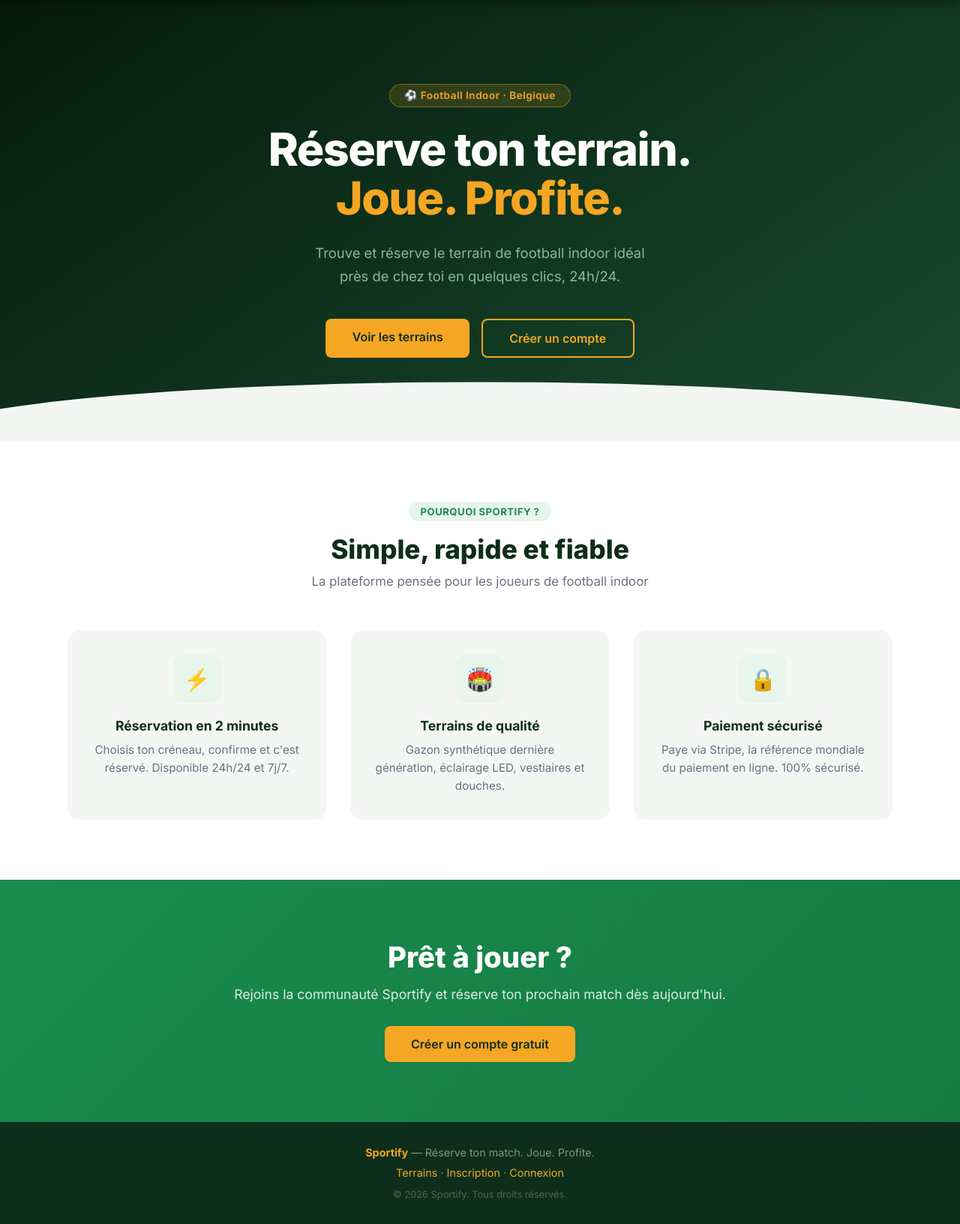
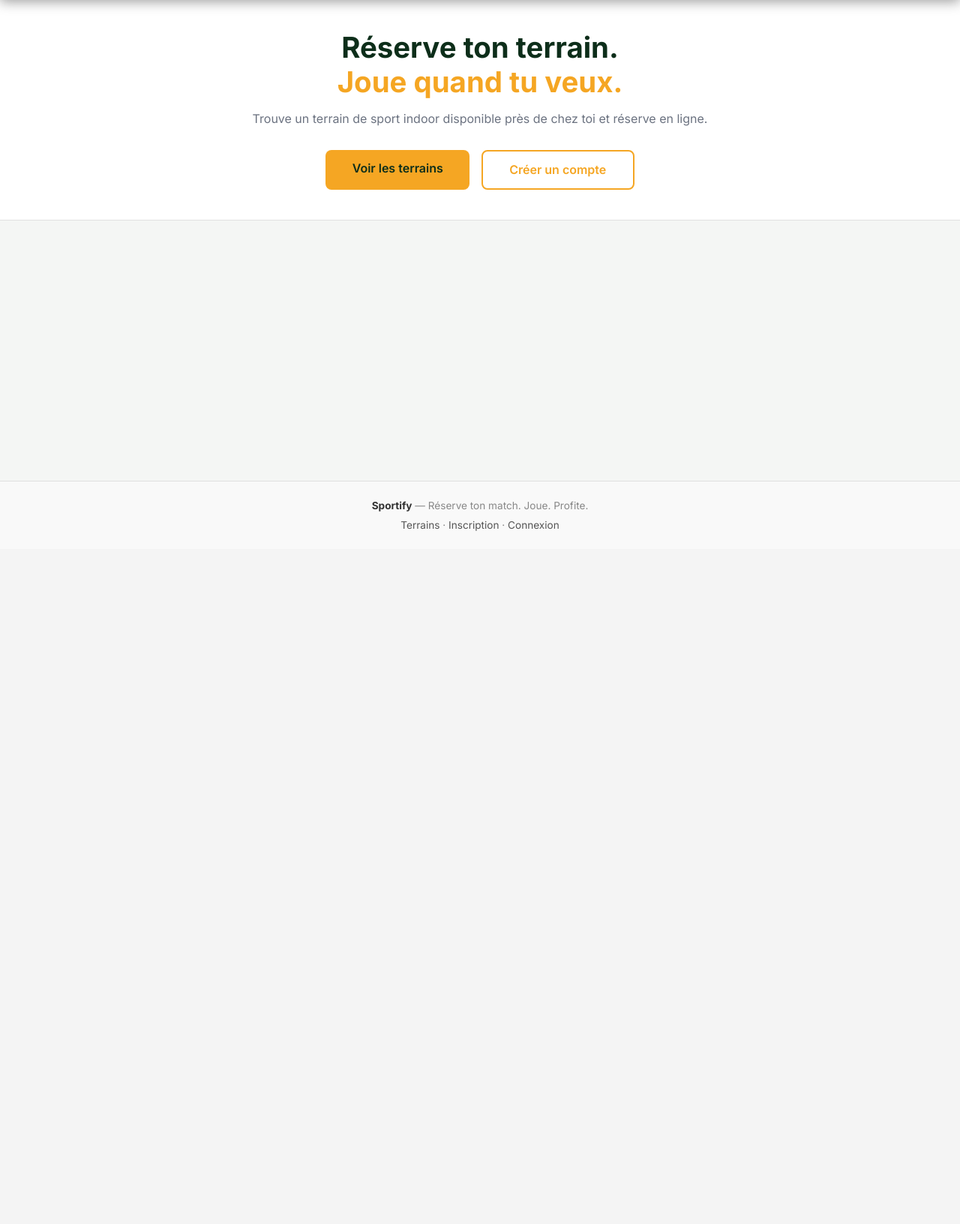
Before and after one commit to Morad-eh/sportify, a Django app: template gestion/templates/gestion/home.html in a window 1280 px wide. Shown: the part 68-1700 px from the top of the page at 75% size. After the commit the page ends 776 px from the top, so only its background shows below. Run offline with Django 3.2, Linux system fonts and the light colour scheme; the template is opened without the code that fills it, so the values that code supplies are empty.

Commit message:
Mise a jour

```diff
--- a/gestion/templates/gestion/base.html
+++ b/gestion/templates/gestion/base.html
@@ -130,16 +130,17 @@
         main { flex: 1; }
 
         footer {
-            background: var(--vert-nuit);
-            color: #7a9a85;
+            background: #f9f9f9;
+            color: #888888;
             text-align: center;
-            padding: 2rem;
-            font-size: 0.9rem;
+            padding: 1.5rem 2rem;
+            font-size: 0.85rem;
             margin-top: auto;
+            border-top: 1px solid #e0e0e0;
         }
 
-        footer strong { color: var(--or); }
-        footer a { color: var(--or); text-decoration: none; }
+        footer strong { color: #333; }
+        footer a { color: #555; text-decoration: none; }
         footer a:hover { text-decoration: underline; }
 
         .container {
@@ -215,7 +216,6 @@
             <a href="{% url 'inscription' %}">Inscription</a> &middot;
             <a href="{% url 'connexion' %}">Connexion</a>
         </p>
-        <p style="margin-top:0.8rem; font-size:0.8rem; color:#4a6a54;">&copy; 2026 Sportify. Tous droits réservés.</p>
     </footer>
 </body>
 </html>
--- a/gestion/templates/gestion/home.html
+++ b/gestion/templates/gestion/home.html
@@ -1,63 +1,28 @@
 {% extends 'gestion/base.html' %}
 
-{% block title %}Sportify — Réserve ton terrain de football{% endblock %}
+{% block title %}Sportify — Réservation de terrains sportifs indoor{% endblock %}
 
 {% block extra_css %}
 .hero {
-    background: linear-gradient(145deg, #061a0c 0%, #0D2E1A 40%, #1a4a2e 100%);
-    color: var(--blanc);
-    padding: 7rem 2rem;
+    background: var(--blanc);
+    color: var(--vert-nuit);
+    padding: 2.5rem 2rem;
     text-align: center;
-    position: relative;
-    overflow: hidden;
-}
-
-.hero::after {
-    content: '';
-    position: absolute;
-    bottom: 0;
-    left: 0;
-    right: 0;
-    height: 80px;
-    background: var(--gris-clair);
-    clip-path: ellipse(60% 100% at 50% 100%);
-}
-
-.hero-content {
-    position: relative;
-    max-width: 720px;
-    margin: 0 auto;
-    z-index: 1;
-}
-
-.hero-badge {
-    display: inline-block;
-    background: rgba(245,166,35,0.15);
-    color: var(--or);
-    border: 1px solid rgba(245,166,35,0.4);
-    border-radius: 999px;
-    padding: 0.4rem 1.2rem;
-    font-size: 0.85rem;
-    font-weight: 600;
-    margin-bottom: 1.5rem;
-    letter-spacing: 0.5px;
+    border-bottom: 1px solid #e0e0e0;
 }
 
 .hero h1 {
-    font-size: 3.8rem;
-    font-weight: 800;
-    line-height: 1.08;
-    margin-bottom: 1.5rem;
-    letter-spacing: -1.5px;
+    font-size: 2.4rem;
+    font-weight: 700;
+    margin-bottom: 1rem;
 }
 
-.hero h1 .highlight { color: var(--or); }
+.hero h1 span { color: var(--or); }
 
 .hero p {
-    font-size: 1.15rem;
-    color: #8ab89a;
-    margin-bottom: 2.5rem;
-    line-height: 1.7;
+    font-size: 1rem;
+    color: var(--gris);
+    margin-bottom: 2rem;
 }
 
 .hero-cta {
@@ -67,110 +32,27 @@
     flex-wrap: wrap;
 }
 
-.features {
-    padding: 5rem 2rem;
-    background: var(--blanc);
-}
-
-.features-inner {
-    max-width: 1100px;
-    margin: 0 auto;
-}
-
-.section-header {
-    text-align: center;
-    margin-bottom: 3.5rem;
-}
-
-.section-tag {
-    display: inline-block;
-    background: #e8f5ed;
-    color: var(--vert-gazon);
-    border-radius: 999px;
-    padding: 0.3rem 1rem;
-    font-size: 0.82rem;
-    font-weight: 700;
-    letter-spacing: 0.5px;
-    margin-bottom: 1rem;
-}
-
-.section-header h2 {
-    font-size: 2.2rem;
-    font-weight: 800;
-    color: var(--vert-nuit);
-    margin-bottom: 0.75rem;
-}
-
-.section-header p {
-    color: var(--gris);
-    font-size: 1.05rem;
-}
-
-.features-grid {
-    display: grid;
-    grid-template-columns: repeat(3, 1fr);
-    gap: 2rem;
-}
-
-.feature-card {
-    background: var(--gris-clair);
-    border-radius: 16px;
-    padding: 2rem;
-    text-align: center;
-}
-
-.feature-icon {
-    width: 64px;
-    height: 64px;
-    background: #e8f5ed;
-    border-radius: 14px;
-    display: flex;
-    align-items: center;
-    justify-content: center;
-    margin: 0 auto 1.25rem;
-    font-size: 1.8rem;
-}
-
-.feature-card h3 {
-    font-size: 1.1rem;
-    font-weight: 700;
-    color: var(--vert-nuit);
-    margin-bottom: 0.6rem;
-}
-
-.feature-card p {
-    color: var(--gris);
-    font-size: 0.95rem;
-    line-height: 1.6;
-}
-
 .terrains-section {
-    padding: 5rem 2rem;
+    padding: 2rem 2rem 3rem;
     background: var(--gris-clair);
 }
 
 .terrains-inner {
-    max-width: 1200px;
+    max-width: 1100px;
     margin: 0 auto;
 }
 
 .section-topbar {
     display: flex;
     justify-content: space-between;
-    align-items: flex-end;
-    margin-bottom: 2rem;
+    align-items: center;
+    margin-bottom: 1.5rem;
 }
 
 .section-topbar h2 {
-    font-size: 2rem;
-    font-weight: 800;
+    font-size: 1.6rem;
+    font-weight: 700;
     color: var(--vert-nuit);
-}
-
-.section-topbar p {
-    color: var(--gris);
-    font-size: 0.95rem;
-    margin-top: 0.3rem;
 }
 
 .terrains-grid {
@@ -181,44 +63,42 @@
 
 .terrain-card {
     background: var(--blanc);
-    border-radius: 14px;
+    border-radius: 10px;
     overflow: hidden;
-    box-shadow: 0 2px 12px rgba(0,0,0,0.07);
-    transition: transform 0.22s, box-shadow 0.22s;
     text-decoration: none;
     color: inherit;
     display: block;
+    border: 1px solid #e0e0e0;
 }
 
 .terrain-card:hover {
-    transform: translateY(-4px);
-    box-shadow: 0 10px 30px rgba(0,0,0,0.13);
+    border-color: var(--vert-gazon);
 }
 
 .terrain-thumb {
-    height: 160px;
-    background: linear-gradient(135deg, #0D2E1A 0%, #1A8C4E 100%);
+    height: 130px;
+    background: #eeeeee;
     display: flex;
     align-items: center;
     justify-content: center;
-    font-size: 4rem;
+    font-size: 3rem;
 }
 
 .terrain-body {
-    padding: 1.25rem;
+    padding: 1rem;
 }
 
 .terrain-body h3 {
-    font-weight: 700;
-    font-size: 1.05rem;
+    font-weight: 600;
+    font-size: 1rem;
     color: var(--vert-nuit);
-    margin-bottom: 0.4rem;
+    margin-bottom: 0.3rem;
 }
 
 .terrain-loc {
     color: var(--gris);
-    font-size: 0.88rem;
-    margin-bottom: 1rem;
+    font-size: 0.85rem;
+    margin-bottom: 0.8rem;
 }
 
 .terrain-footer {
@@ -228,8 +108,8 @@
 }
 
 .price-label {
-    font-size: 1.25rem;
-    font-weight: 800;
+    font-size: 1.1rem;
+    font-weight: 700;
     color: var(--vert-gazon);
 }
 
@@ -239,49 +119,21 @@
     color: var(--gris);
 }
 
-.empty-terrains {
-    text-align: center;
-    padding: 4rem;
-    color: var(--gris);
-}
-
-.cta-band {
-    background: linear-gradient(135deg, var(--vert-gazon) 0%, #157a42 100%);
-    color: var(--blanc);
-    text-align: center;
-    padding: 5rem 2rem;
-}
-
-.cta-band h2 {
-    font-size: 2.4rem;
-    font-weight: 800;
-    margin-bottom: 1rem;
-}
-
-.cta-band p {
-    font-size: 1.1rem;
-    opacity: 0.85;
-    margin-bottom: 2rem;
-}
-
 @media (max-width: 900px) {
-    .hero h1 { font-size: 2.6rem; }
-    .features-grid, .terrains-grid { grid-template-columns: 1fr 1fr; }
+    .terrains-grid { grid-template-columns: 1fr 1fr; }
 }
 
 @media (max-width: 600px) {
-    .hero h1 { font-size: 2rem; }
-    .features-grid, .terrains-grid { grid-template-columns: 1fr; }
-    .section-topbar { flex-direction: column; align-items: flex-start; gap: 1rem; }
+    .hero h1 { font-size: 1.8rem; }
+    .terrains-grid { grid-template-columns: 1fr; }
+    .section-topbar { flex-direction: column; align-items: flex-start; gap: 0.8rem; }
 }
 {% endblock %}
 
 {% block content %}
 <section class="hero">
-    <div class="hero-content">
-        <span class="hero-badge">⚽ Football Indoor · Belgique</span>
-        <h1>Réserve ton terrain.<br><span class="highlight">Joue. Profite.</span></h1>
-        <p>Trouve et réserve le terrain de football indoor idéal<br>près de chez toi en quelques clics, 24h/24.</p>
+    <h1>Réserve ton terrain.<br><span>Joue quand tu veux.</span></h1>
+    <p>Trouve un terrain de sport indoor disponible près de chez toi et réserve en ligne.</p>
     <div class="hero-cta">
         <a href="{% url 'terrains' %}" class="btn btn-gold btn-lg">Voir les terrains</a>
         {% if not user.is_authenticated %}
@@ -290,50 +142,19 @@
             <a href="{% url 'dashboard' %}" class="btn btn-secondary btn-lg">Mon espace</a>
         {% endif %}
     </div>
-    </div>
-</section>
-
-<section class="features">
-    <div class="features-inner">
-        <div class="section-header">
-            <span class="section-tag">POURQUOI SPORTIFY ?</span>
-            <h2>Simple, rapide et fiable</h2>
-            <p>La plateforme pensée pour les joueurs de football indoor</p>
-        </div>
-        <div class="features-grid">
-            <div class="feature-card">
-                <div class="feature-icon">⚡</div>
-                <h3>Réservation en 2 minutes</h3>
-                <p>Choisis ton créneau, confirme et c'est réservé. Disponible 24h/24 et 7j/7.</p>
-            </div>
-            <div class="feature-card">
-                <div class="feature-icon">🏟️</div>
-                <h3>Terrains de qualité</h3>
-                <p>Gazon synthétique dernière génération, éclairage LED, vestiaires et douches.</p>
-            </div>
-            <div class="feature-card">
-                <div class="feature-icon">🔒</div>
-                <h3>Paiement sécurisé</h3>
-                <p>Paye via Stripe, la référence mondiale du paiement en ligne. 100% sécurisé.</p>
-            </div>
-        </div>
-    </div>
 </section>
 
 {% if terrains %}
 <section class="terrains-section">
     <div class="terrains-inner">
         <div class="section-topbar">
-            <div>
-                <h2>Nos terrains disponibles</h2>
-                <p>Réserve dès maintenant un créneau</p>
-            </div>
-            <a href="{% url 'terrains' %}" class="btn btn-primary">Voir tous les terrains</a>
+            <h2>Terrains disponibles</h2>
+            <a href="{% url 'terrains' %}" class="btn btn-primary">Voir tout</a>
         </div>
         <div class="terrains-grid">
             {% for terrain in terrains %}
             <a href="{% url 'terrain_detail' terrain.pk %}" class="terrain-card">
-                <div class="terrain-thumb">⚽</div>
+                <div class="terrain-thumb">🏟️</div>
                 <div class="terrain-body">
                     <h3>{{ terrain.nom }}</h3>
                     <p class="terrain-loc">📍 {{ terrain.localisation }}</p>
@@ -348,14 +169,4 @@
     </div>
 </section>
 {% endif %}
-
-<section class="cta-band">
-    <h2>Prêt à jouer ?</h2>
-    <p>Rejoins la communauté Sportify et réserve ton prochain match dès aujourd'hui.</p>
-    {% if user.is_authenticated %}
-        <a href="{% url 'terrains' %}" class="btn btn-gold btn-lg">Réserver maintenant</a>
-    {% else %}
-        <a href="{% url 'inscription' %}" class="btn btn-gold btn-lg">Créer un compte gratuit</a>
-    {% endif %}
-</section>
 {% endblock %}
```
Also changed, not shown: gestion/templates/gestion/terrains.html (+13 -12 lines). Lines whose indentation alone changed are shown as unchanged.
